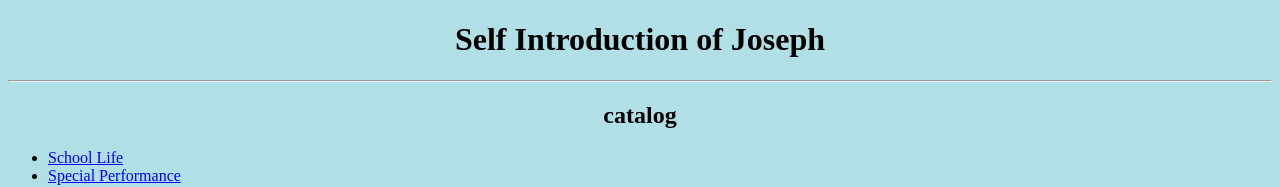
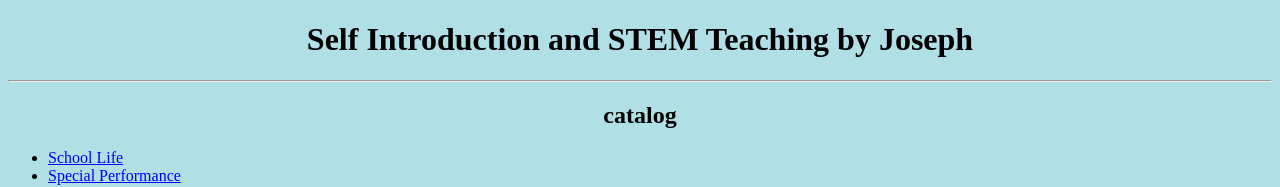
Before and after one commit to Baseballlkk/JosephKan.github.io, a plain HTML site: page self_introduction.html in a window 1280 px wide. Shown: the top 187 px of the page. Drawn offline with Linux system fonts and the light colour scheme.

Commit message:
self_introduction.html

```diff
--- a/self_introduction.html
+++ b/self_introduction.html
@@ -1,7 +1,7 @@
 <!DOCTYPE html>
 <html lang="en">
 <head>
-	<title>Self Introduction</title>
+	<title>STEM & Self Introduction by Joseph Kan</title>
 <style>
 	body {
 			background-color:powderblue;
@@ -28,7 +28,7 @@
 </head>
 
 <body>
-	<h1>Self  Introduction  of  Joseph</h1>
+	<h1>Self  Introduction  and STEM Teaching by Joseph</h1>
 
 	<hr>
 
```
